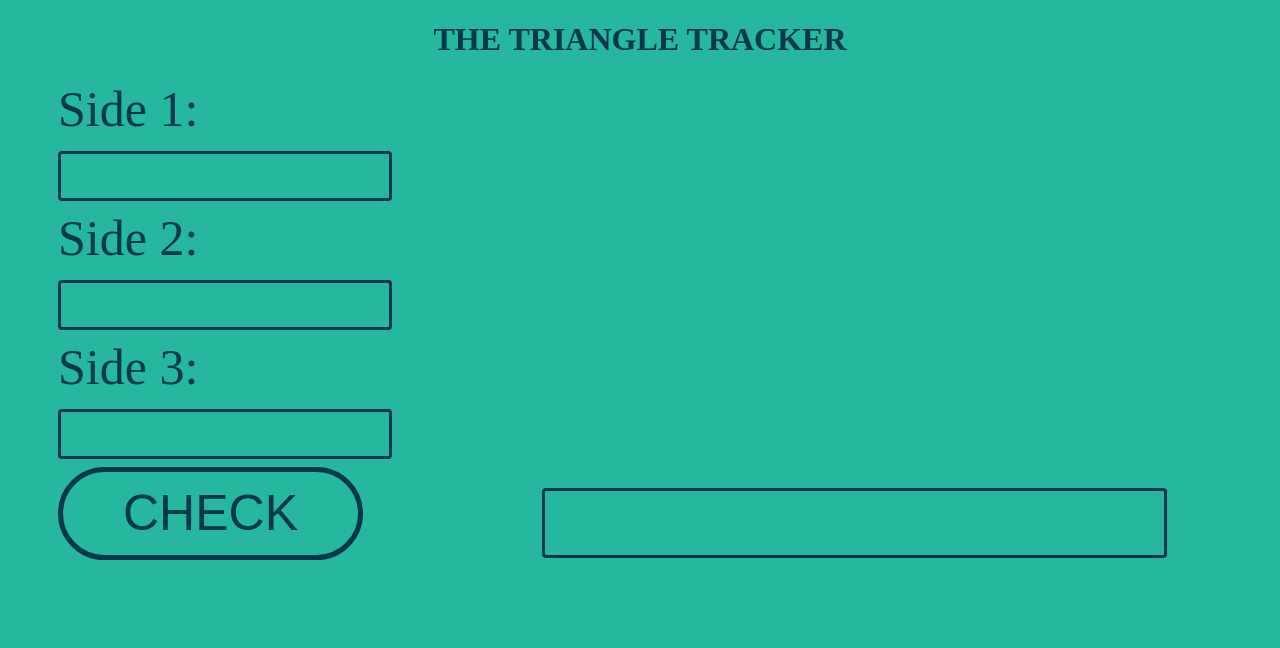
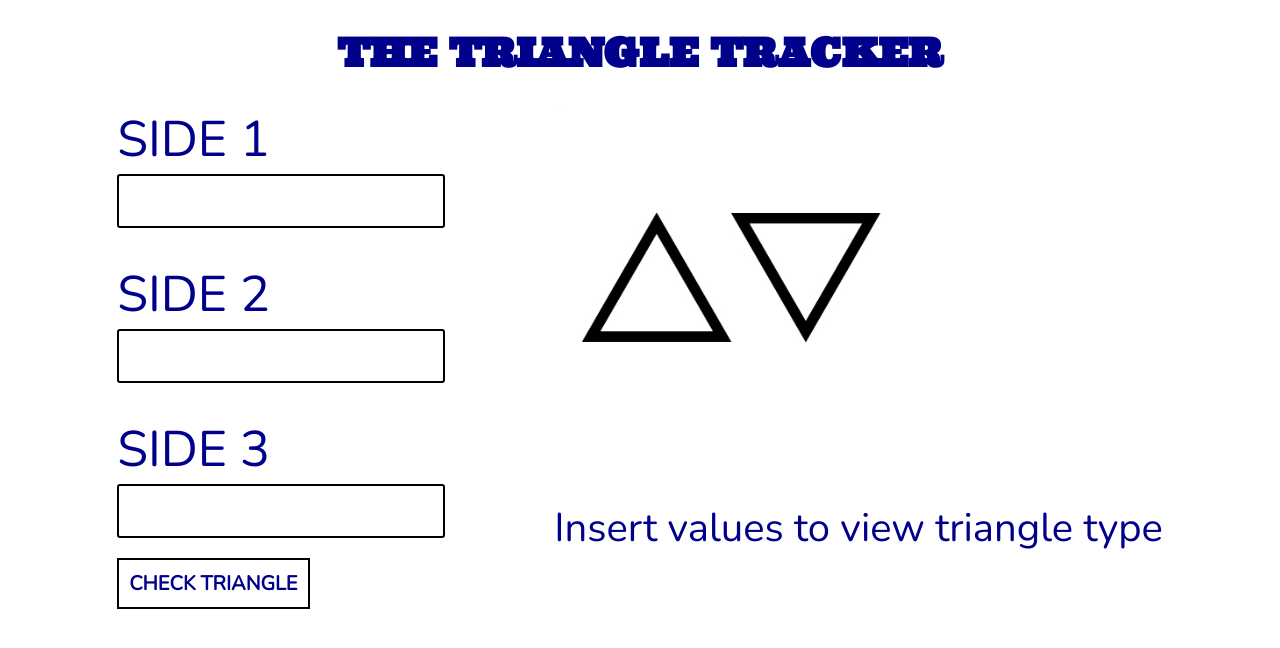
Before and after one commit to CollinsMuiruri/Triangle-Tracker, a plain HTML site: page index.html in a window 1280 px wide. Drawn offline with nearby package versions, Linux system fonts and the light colour scheme; a web font is replaced by a local one.

Commit message:
Update codebase

```diff
--- a/index.html
+++ b/index.html
@@ -1,59 +1,38 @@
 <!DOCTYPE html>
 <html lang="en">
+
 <head>
     <meta charset="UTF-8">
+    <meta http-equiv="X-UA-Compatible" content="IE=edge">
     <meta name="viewport" content="width=device-width, initial-scale=1.0">
-    <meta http-equiv="X-UA-Compatible" content="ie=edge">
-    <link href="https://fonts.googleapis.com/css?family=Laila" rel="stylesheet">
-    <link rel="stylesheet" href="triangle.css">
-    <script src="https://cdnjs.cloudflare.com/ajax/libs/jquery/3.3.1/jquery.min.js"></script>
-    <title> Triangle Tracker </title>
+    <link rel="stylesheet" href="./triangle.css">
+    <title>Triangle Tracker</title>
 </head>
+
 <body>
-    <h1 align="center" style="padding-top: 00px">THE TRIANGLE TRACKER</h1>
-    <section id="leftsection">
-            Side 1:<br>
-            <input type="number" Name="a" id="a" style="background-color: transparent" min="1"><br>
-            Side 2:<br>
-            <input type="number" name="b" id="b" style="background-color: transparent" min="1"><br>
-            Side 3:<br>
-            <input type="number" name="c" id="c" style="background-color: transparent" min="1"><br>
-            <a class="button1" onClick="triangle()">CHECK</a>
-    </section>
+    <h1>THE TRIANGLE TRACKER</h1>
+    <div class="all-items">
+        <div class="values">
+            <label id="la"> SIDE 1</label>
+            <br>
+            <input type="tel" id="a">
+            <br>
+            <label id="lb"> SIDE 2</label>
+            <br>
+            <input type="tel" id="b">
+            <br>
+            <label id="lc"> SIDE 3</label>
+            <br>
+            <input type="tel" id="c">
+            <br>
+            <a id="chkbtn" onclick="triangle()">CHECK TRIANGLE</a>
+        </div>
+        <div class="outputs">
+            <img src="./images/load.gif" alt="triangle image" id="triimage">
+            <p class="output">Insert values to view triangle type</p>
+        </div>
+    </div>
+    <script src="./scripts.js"></script>
+</body>
 
-    <section id="rightsection">
-        <!-- <div class="triangle-up"></div> -->
-    </section>
-
-    <footer>
-        <input type="text"  name="output" id="input" style="font-family: 'Laila', serif;background-color: #25b79f">
-    </footer>
-    <script type="text/javascript">
-    function triangle(){
-        alert("Hello welcome to The Triangle checker!!")
-        var A = document.getElementById("a").value;
-        var B = document.getElementById("b").value;
-        var C = document.getElementById("c").value;
-
-        if((A + B > C) && (B + C > A) && (A + C > B)){
-        window.alert("These values could form a triangle")
-        }
-            if (A === B && B === C)
-            {
-            document.getElementsByName('output')[0].value = "This is an equilateral triangle";
-            }
-            else if ((A === B && B !== C) || (A === C && C !== B) || (B === C && C !== A))
-            {
-            document.getElementsByName('output')[0].value = "This is an isosceles triangle";
-            }
-            else if(A !== B && A !== C && B !== C)
-            {
-            document.getElementsByName('output')[0].value = "This is a scalene triangle";
-            }
-        else{
-        document.getElementsByName('output')[0].value = "These values could not form a triangle";
-        }
-    }
-    </script>
-</body>
 </html>
--- /dev/null
+++ b/scripts.js
@@ -0,0 +1,32 @@
+function triangle() {
+
+    // alert("Hello welcome to The Triangle checker!!")
+    let A = document.getElementById("a").value;
+    let B = document.getElementById("b").value;
+    let C = document.getElementById("c").value;
+    let image = document.getElementById("triimage")
+    let output = document.querySelector('.output')
+
+    if ((A + B > C) && (B + C > A) && (A + C > B)) {
+        // window.alert("These values could form a triangle")
+
+        if (A === B && B === C) {
+            output.textContent = "This is an equilateral triangle";
+            image.src = "./images/Equilateral.png"
+            console.log(A)
+        } else if ((A === B && B !== C) || (A === C && C !== B) || (B === C && C !== A)) {
+            output.textContent = "This is an isosceles triangle";
+            image.src = "./images/Isoscles.png"
+            console.log("Isoscles")
+
+        } else if (A !== B && A !== C && B !== C) {
+            output.textContent = "This is an scalene triangle";
+            image.src = "./images/Scalene.png"
+            console.log("Scalene")
+
+        }
+    } else {
+        output.textContent = "These values could not form a triangle";
+
+    }
+}
--- a/triangle.css
+++ b/triangle.css
@@ -1,138 +1,55 @@
-body{
-    color: #07374a;
-    font-family: 'Laila', serif;
-    background-color: #25b79f;
-    /* background-image: url(Falling_leaves.gif); */
-    /* background-image: url(pink.jpg); */
-    background-position: center;
-    background-size: 100%;
-    background-attachment: fixed;
-}
-#leftsection{
-    padding-left: 50px;
-    font-size: 50px;
-    float: left;
-}
-#rightsection{
-    float: right;
-    width: 220px;
-    margin-left: 30px;
-}
-.triangle-up{
-    float: right;
-    margin-bottom: 900px;
-    margin-right: 200px;
-    width: 0px;
-    height: 0;
-    border-left: 205px solid transparent;
-    border-right: 205px solid transparent;
-    border-bottom: 350px solid #07374a;
-}
-footer{
-    float: center;
-    font-size: 50px;
-    padding-top: 400px;
-    padding-left: 350px;
-}
-#input{
-    font-size: 50px;
-    border:3px solid #07374a;
-    border-radius: 4px;
-    margin: 8px 0;
-    outline: none;
-    padding: 3px;
-    box-sizing: border-box;
-    transition: 1s;
-    margin-left: 150px;
-}
-#input:focus{
-    border-color: pink;
-    box-shadow: 0 0 8px 0 dodgerblue;
-}
-#a{
-    color: #07374a;
-    font-family: 'Laila', serif;
-    font-size: 25px;
-    border:3px solid #07374a;
-    border-radius: 4px;
-    margin: 8px 0;
-    outline: none;
-    padding: 8px;
-    box-sizing: border-box;
+@import url('https://fonts.googleapis.com/css2?family=Nunito:wght@200;400&family=Ultra&display=swap');
+body {
+    color: darkblue;
+    font-family: 'Nunito', sans-serif;
     transition: 1s;
 }
-#a:focus{
-    border-color: pink;
-    box-shadow: 0 0 8px 0 dodgerblue;
+
+h1 {
+    text-align: center;
+    font-family: 'Ultra', serif;
+    font-size: 40px;
 }
-#b{
-    color: #07374a;
-    font-family: 'Laila', serif;
-    font-size: 25px;
-    border:3px solid #07374a;
-    border-radius: 4px;
-    margin: 8px 0;
-    outline: none;
-    padding: 8px;
-    box-sizing: border-box;
-    transition: 1s;
+
+.all-items {
+    display: flex;
+    justify-content: space-evenly;
 }
-#b:focus{
-    border-color: pink;
-    box-shadow: 0 0 8px 0 dodgerblue;
+
+#la,
+#lb,
+#lc {
+    font-size: 50px;
 }
-#c{
-    font-family: 'Laila', serif;
-    color: #07374a;
-    font-size: 25px;
-    border:3px solid #07374a;
-    border-radius: 4px;
-    margin: 8px 0;
-    outline: none;
-    padding: 8px;
-    box-sizing: border-box;
-    transition: 1s;
-    background: #07374a;
+
+input {
+    width: 20rem;
+    height: 3rem;
+    margin-bottom: 2rem;
+    font-size: 30px;
+    border-radius: 3px;
+    border: 2px solid;
 }
-#c:focus{
-    border-color: #25b79f;
-    box-shadow: 0 0 8px 0 dodgerblue;
+
+img {
+    height: 350px;
+    transition: all 1s;
 }
-.button1{
-    animation:bounce 6s infinite linear;
-    position:relative;
-    }
-    @keyframes bounce {
-    0%{top:0em}
-    40%{top:0em}
-    43%{top:-0.9em}
-    46%{top:0em}
-    48%{top:-0.4em}
-    50%{top:0em}
-    100%{top:0em;}
-    }
-    a.button1{
-        display:inline-block;
-        padding:0.25em 1.2em;
-        border:0.1em solid #07374a;
-        margin:0 0.3em 0.3em 0;
-        border-radius:10.12em;
-        box-sizing: border-box;
-        text-decoration:none;
-        font-family:'Laila',sans-serif;
-        font-weight:300;
-        color: #07374a;
-        text-align:center;
-        transition: all 0.2s;
-        }
-        a.button1:hover{
-            color:#25b79f;
-            background-color:#07374a;
-        }
-        @media all and (max-width:30em){
-         a.button1{
 
-            display:block;
+#chkbtn {
+    padding: 10px;
+    border: 2px solid black;
+    cursor: pointer;
+    font-weight: bold;
+    font-size: 20px;
+}
 
-margin:0.4em auto;
-}}
+#chkbtn:hover {
+    color: white;
+    transition: .4s;
+    background: black;
+}
+
+.output {
+    font-size: 40px;
+}
```
Also changed, not shown: images/Equilateral.png (added), images/Falling_leaves.gif (renamed from Falling_leaves.gif), images/Isoscles.png (added), images/Scalene.png (added), images/images.png (renamed from images.png), images/load.gif (added), images/shot.png (renamed from shot.png), images/smoke.gif (renamed from smoke.gif), 2 other files.
